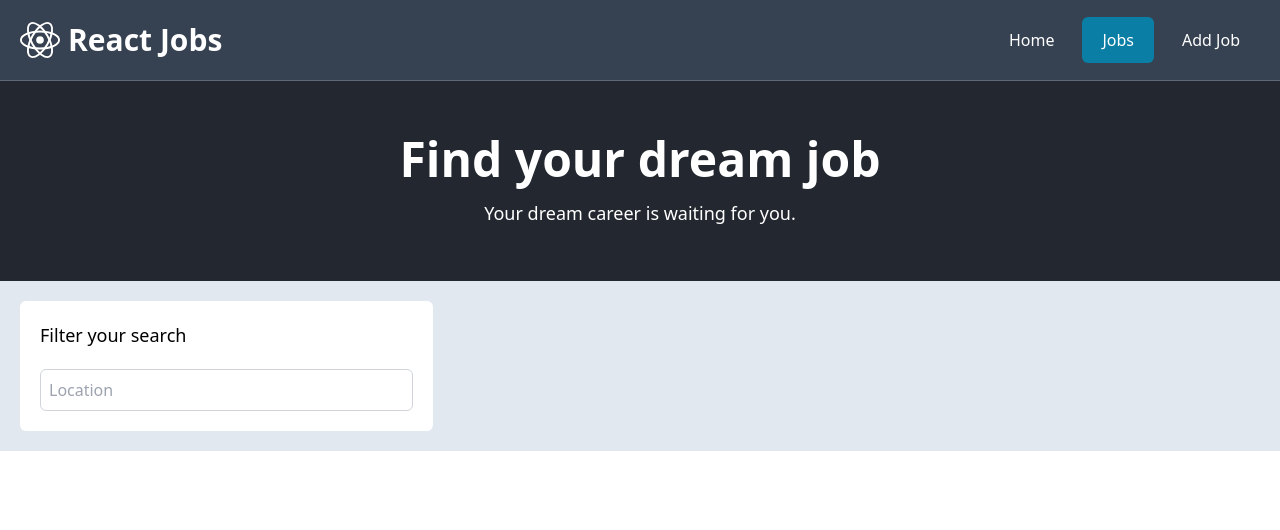
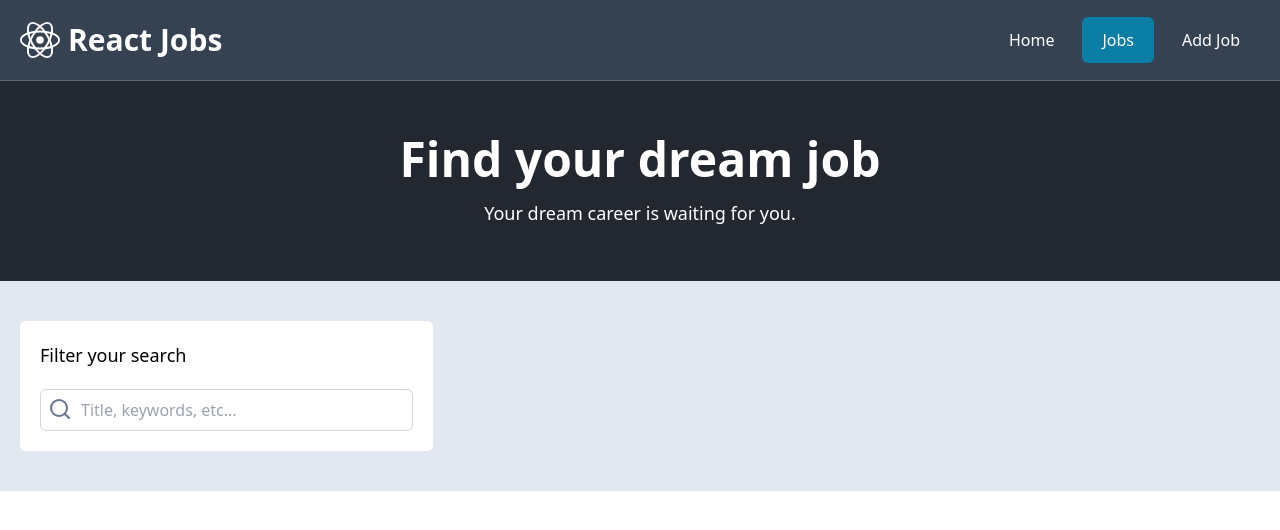
Before and after one commit to latham91/react-jobs, a React (Vite) app: page /jobs in a window 1280 px wide. Shown: the top 530 px of the page. Built offline with nearby package versions, Linux system fonts and the light colour scheme.

Commit message:
chore: slightly modified styling on jobs page

```diff
--- a/src/components/SideBar.jsx
+++ b/src/components/SideBar.jsx
@@ -1,3 +1,5 @@
+import { Search } from "lucide-react";
+
 export default function SideBar() {
   return (
     <div className="flex flex-col w-2/6 gap-5 p-5 bg-white rounded-md">
@@ -5,12 +7,13 @@ export default function SideBar() {
 
       <div className="relative">
         <input
-          type="text"
-          id="location"
-          name="location"
-          placeholder="Location"
-          className="w-full p-2 border border-gray-300 rounded-md"
+          type="search"
+          id="search"
+          name="search"
+          placeholder="Title, keywords, etc..."
+          className="w-full p-2 pl-10 font-light border border-gray-300 rounded-md focus:outline-none focus:ring-2 focus:ring-slate-500 focus:border-transparent"
         />
+        <Search className="absolute flex items-center inset-y-2 left-2 text-slate-500" />
       </div>
     </div>
   );
--- a/src/pages/JobsPage.jsx
+++ b/src/pages/JobsPage.jsx
@@ -7,7 +7,7 @@ export default function JobsPage() {
         <h1 className="text-5xl font-extrabold">Find your dream job</h1>
         <p className="text-lg">Your dream career is waiting for you.</p>
       </div>
-      <section className="p-5 mx-auto max-w-7xl">
+      <section className="px-5 py-10 mx-auto max-w-7xl">
         <SideBar />
       </section>
     </main>
```
